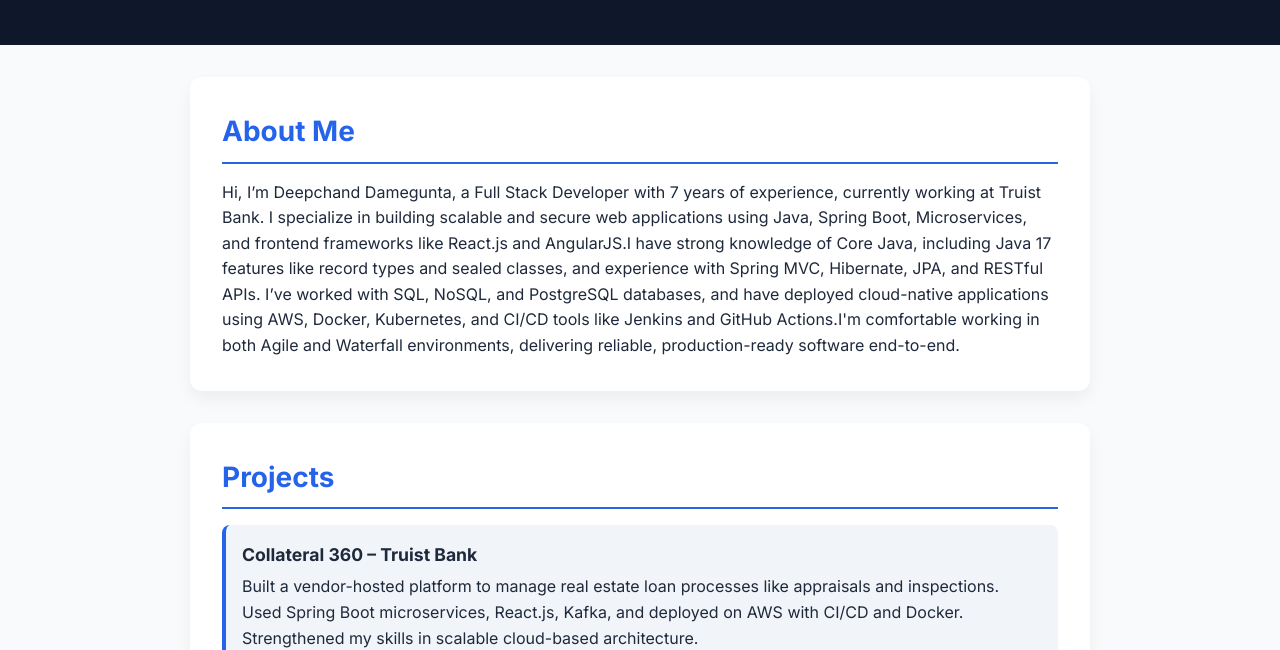
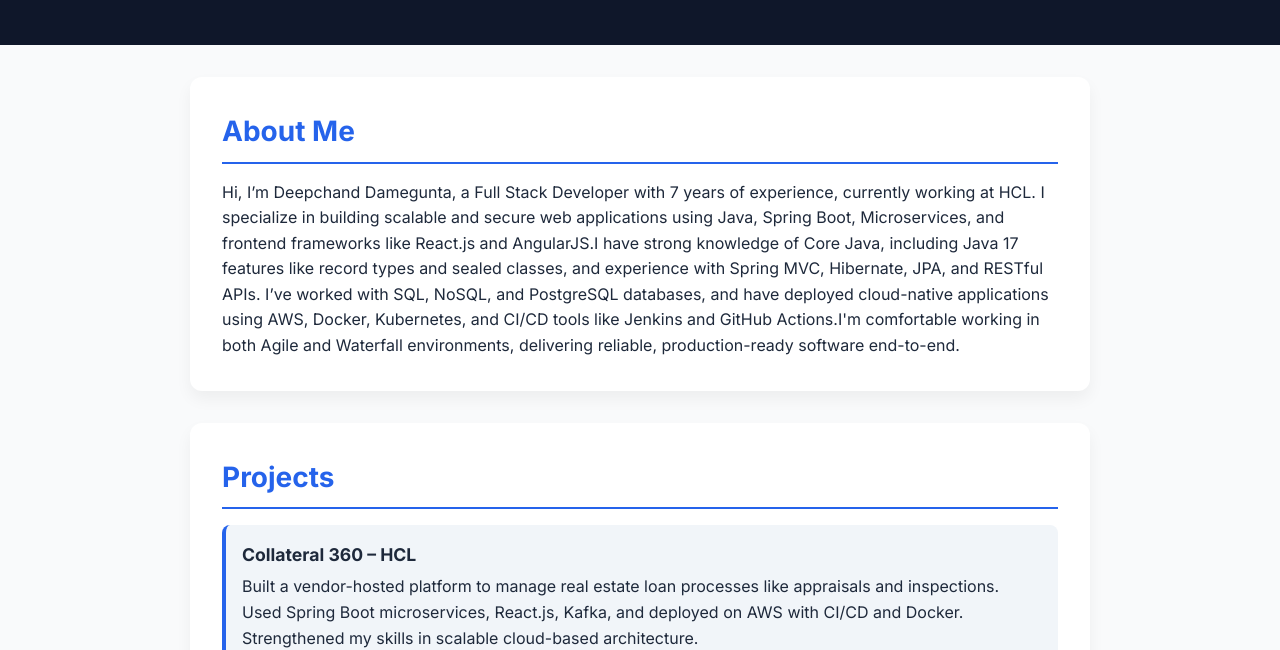
Before and after one commit to Deepchand-007/Deepchand-portfolio, a plain HTML site: page index.html in a window 1280 px wide. Shown: the part 154-804 px from the top of the page. Drawn offline with Linux system fonts and the light colour scheme.

Commit message:
Update index.html

```diff
--- a/index.html
+++ b/index.html
@@ -119,7 +119,7 @@
   <section>
     <h2>About Me</h2>
     <p>
-      Hi, I’m Deepchand Damegunta, a Full Stack Developer with 7 years of experience, currently working at Truist Bank. I specialize in building scalable and secure web applications using Java, Spring Boot, Microservices, and frontend frameworks like React.js and AngularJS.I have strong knowledge of Core Java, including Java 17 features like record types and sealed classes, and experience with Spring MVC, Hibernate, JPA, and RESTful APIs. I’ve worked with SQL, NoSQL, and PostgreSQL databases, and have deployed cloud-native applications using AWS, Docker, Kubernetes, and CI/CD tools like Jenkins and GitHub Actions.I'm comfortable working in both Agile and Waterfall environments, delivering reliable, production-ready software end-to-end.
+      Hi, I’m Deepchand Damegunta, a Full Stack Developer with 7 years of experience, currently working at HCL. I specialize in building scalable and secure web applications using Java, Spring Boot, Microservices, and frontend frameworks like React.js and AngularJS.I have strong knowledge of Core Java, including Java 17 features like record types and sealed classes, and experience with Spring MVC, Hibernate, JPA, and RESTful APIs. I’ve worked with SQL, NoSQL, and PostgreSQL databases, and have deployed cloud-native applications using AWS, Docker, Kubernetes, and CI/CD tools like Jenkins and GitHub Actions.I'm comfortable working in both Agile and Waterfall environments, delivering reliable, production-ready software end-to-end.
     </p>
   </section>
 
@@ -127,7 +127,7 @@
     <h2>Projects</h2>
 
     <div class="project">
-      <strong>Collateral 360 – Truist Bank</strong>
+      <strong>Collateral 360 – HCL</strong>
       <p>Built a vendor-hosted platform to manage real estate loan processes like appraisals and inspections. Used Spring Boot microservices, React.js, Kafka, and deployed on AWS with CI/CD and Docker. Strengthened my skills in scalable cloud-based architecture.</p>
     </div>
 
```
